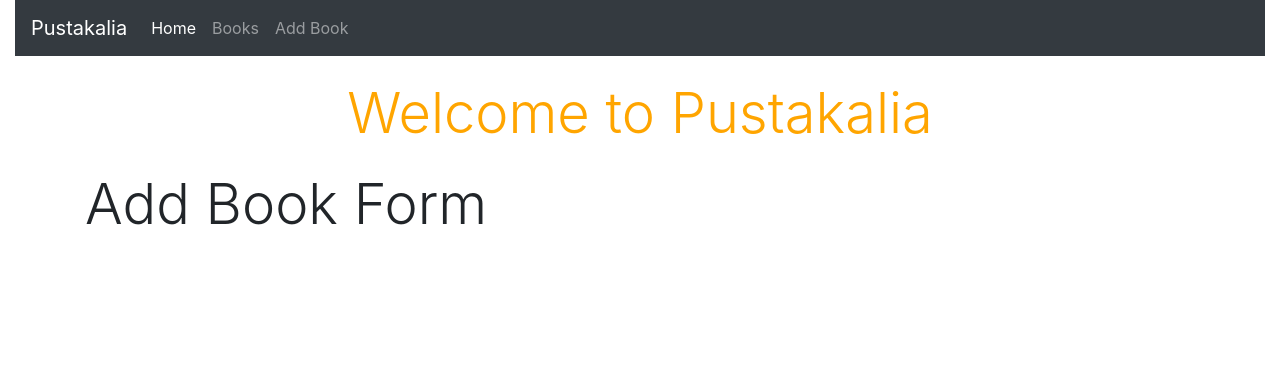
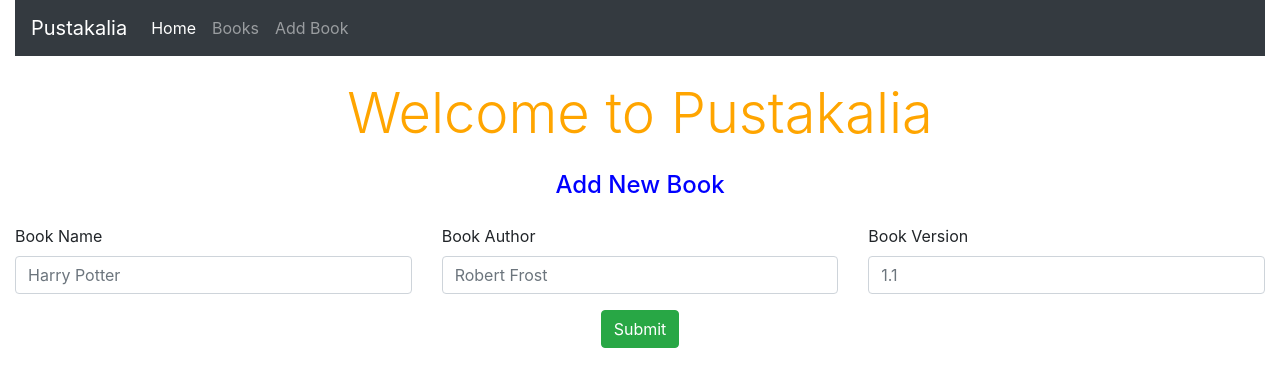
Before and after one commit to Ramanpreet6262/UCA-Class, a React (Create React App) app in the folder React/library-portal/: page /addBook in a window 1280 px wide. Shown: the top 386 px of the page. Built offline with nearby package versions, Linux system fonts and the light colour scheme.

Commit message:
updated addbook component

```diff
--- a/React/library-portal/package.json
+++ b/React/library-portal/package.json
@@ -5,6 +5,7 @@
   "dependencies": {
     "bootstrap": "^4.3.1",
     "react": "^16.10.2",
+    "react-bootstrap": "^1.0.0-beta.14",
     "react-dom": "^16.10.2",
     "react-router-dom": "^5.1.2",
     "react-scripts": "3.2.0"
--- a/React/library-portal/src/Components/App.jsx
+++ b/React/library-portal/src/Components/App.jsx
@@ -17,6 +17,7 @@ class App extends Component {
             <Navbar />
             <Title />
             <Route exact path="/" component={HomePage} />
+            {/* <Route exact path="/"> <HomePage /> </Route> */}
             <Route path="/books" render={ props => <RecentBooksList /> } />
             <Route path="/addBook" component={AddBook} />
         </React.Fragment>
--- a/React/library-portal/src/Components/addBook.jsx
+++ b/React/library-portal/src/Components/addBook.jsx
@@ -1,10 +1,45 @@
 import React, { Component } from "react";
+import { Form, Button } from "react-bootstrap";
+import { Link } from "react-router-dom";
 
 export default class AddBook extends Component {
+  constructor(){
+    super();
+    this.addBookHandler = this.addBookHandler.bind(this);
+  }
+
+  addBookHandler(event){
+    const name = event.target.name.value;
+    alert(name);
+  }
+
   render() {
     return (
-      <div className="container">
-        <h1 className="display-4">Add Book Form</h1>
+      <div className="container-fluid">
+        <div className="row">
+          <div className="col" align="center">
+            <h4 className="mb-4" style={{ color: "blue" }}>
+              Add New Book
+            </h4>
+          </div>
+        </div>
+        <Form className="row">
+          <Form.Group className="col-4" controlId="formBasicName">
+            <Form.Label>Book Name</Form.Label>
+            <Form.Control type="text" placeholder="Harry Potter" id="name" />
+          </Form.Group>
+          <Form.Group className="col-4" controlId="formBasicAuthor">
+            <Form.Label>Book Author</Form.Label>
+            <Form.Control type="text" placeholder="Robert Frost" id="author" />
+          </Form.Group>
+          <Form.Group className="col-4" controlId="formBasicVersion">
+            <Form.Label>Book Version</Form.Label>
+            <Form.Control type="text" placeholder="1.1" id="version" />
+          </Form.Group>
+          <div align="center" style={{width: "100%"}}>
+            <Link to="/books"><Button variant="success" type="submit" onClick={this.addBookHandler}>Submit</Button></Link>
+          </div>
+        </Form>
       </div>
     );
   }
--- a/React/library-portal/src/Components/recentBooksList.jsx
+++ b/React/library-portal/src/Components/recentBooksList.jsx
@@ -1,5 +1,7 @@
 import React, { Component } from "react";
 import "../../node_modules/bootstrap/dist/css/bootstrap.css";
+import { Button } from "react-bootstrap";
+import { Link } from "react-router-dom";
 
 class RecentBooksList extends Component {
   constructor() {
@@ -32,10 +34,10 @@ class RecentBooksList extends Component {
     this.deleteBook = this.deleteBook.bind(this);
   }
 
-  deleteBook(event){
+  deleteBook(event) {
     var book = this.state.bookList;
-    book.splice(event.target.id,1);
-    this.setState({bookList:book})
+    book.splice(event.target.id, 1);
+    this.setState({ bookList: book });
   }
 
   render() {
@@ -55,15 +57,28 @@ class RecentBooksList extends Component {
             {/* if arrow function returns a single thing then there is no need of return and curly braces of function..*/}
             {this.state.bookList.map((book, index) => (
               <tr>
-                <td>{index+1}</td>
+                <td>{index + 1}</td>
                 <td>{book.name}</td>
                 <td>{book.author}</td>
                 <td>{book.version}</td>
-                <td><button className='btn btn-danger' onClick={this.deleteBook} id={index} >Delete</button></td>
+                <td>
+                  <button
+                    className="btn btn-danger"
+                    onClick={this.deleteBook}
+                    id={index}
+                  >
+                    Delete
+                  </button>
+                </td>
               </tr>
             ))}
           </tbody>
         </table>
+        <div align="center" style={{ width: "100%" }} className="mt-4">
+          <Link to="/addBook">
+            <Button variant="success">Add Book</Button>
+          </Link>
+        </div>
       </div>
     );
   }
```
